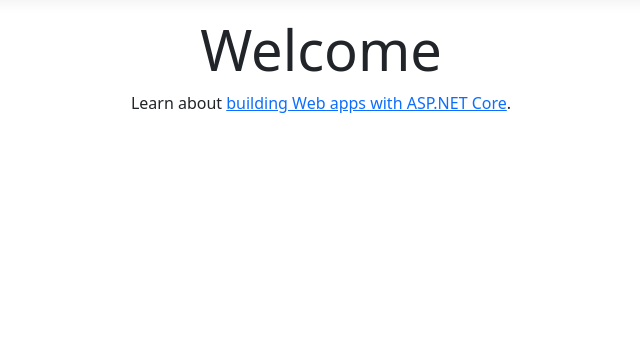
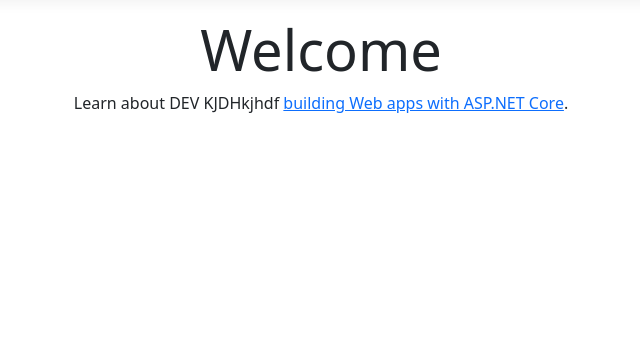
Before and after one commit to Gae-G/Demo01, an ASP.NET Core app: page / in a window 1280 px wide. Shown: the part 57-420 px from the top of the page, without its empty margins (319-959 px from the left). Run offline with ASP.NET Core 8, Linux system fonts and the light colour scheme; style sheets or scripts are compiled from the project's sources.

Commit message:
Updated Index

```diff
--- a/Views/Home/Index.cshtml
+++ b/Views/Home/Index.cshtml
@@ -4,5 +4,5 @@
 
 <div class="text-center">
     <h1 class="display-4">Welcome</h1>
-    <p>Learn about <a href="https://learn.microsoft.com/aspnet/core">building Web apps with ASP.NET Core</a>.</p>
+    <p>Learn about DEV KJDHkjhdf <a href="https://learn.microsoft.com/aspnet/core">building Web apps with ASP.NET Core</a>.</p>
 </div>
```
